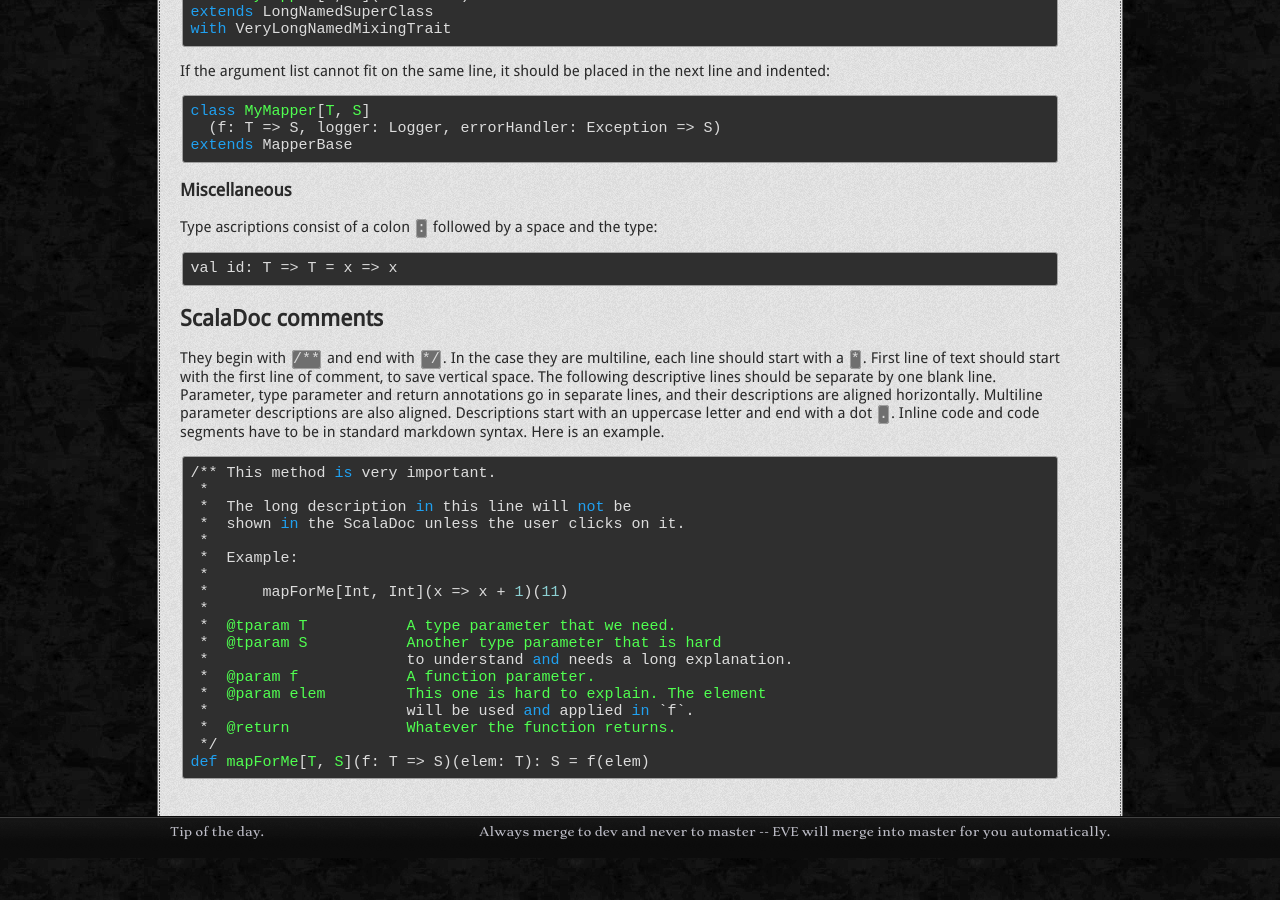
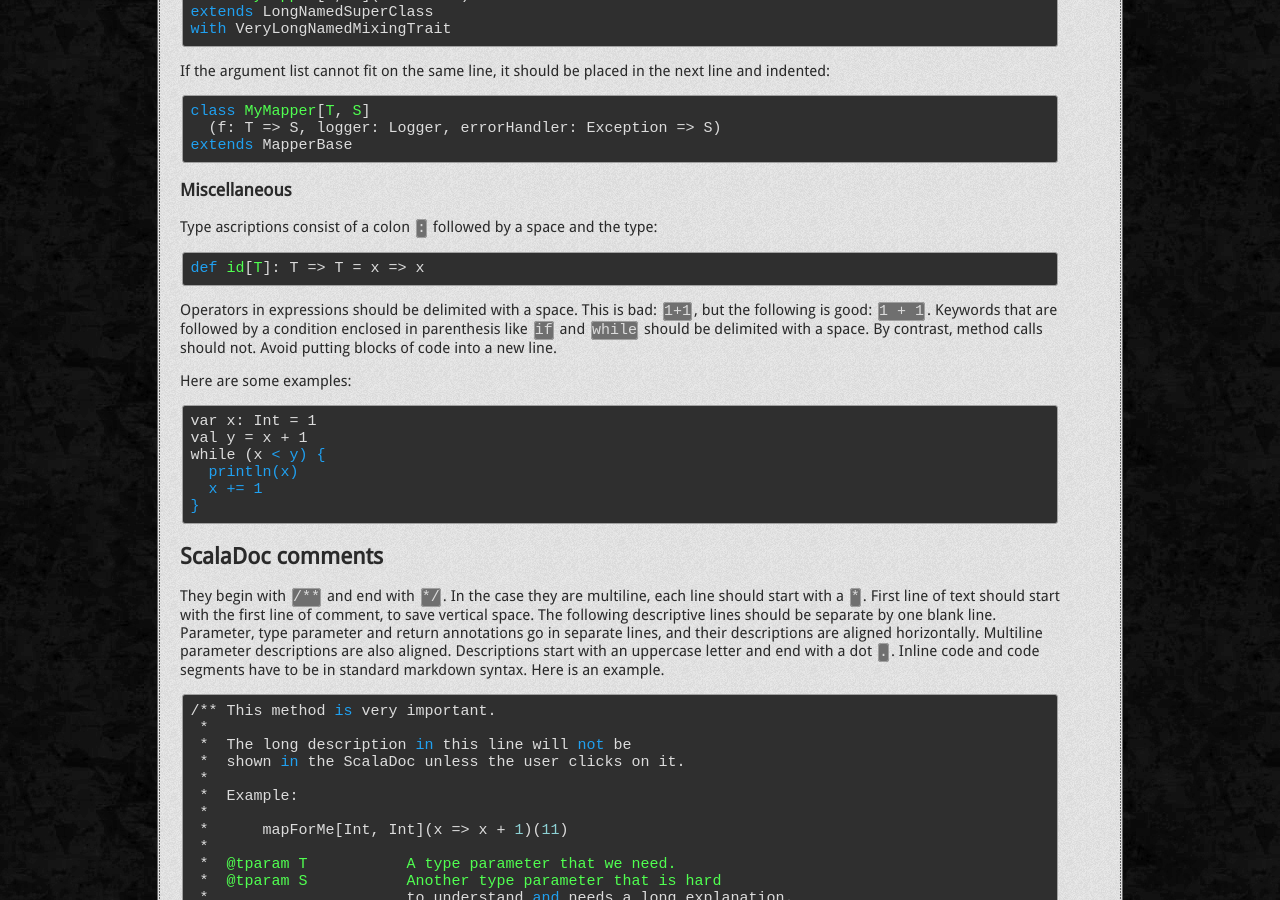
Before and after one commit to storm-enroute/storm-enroute.github.io, a Jekyll site: the page built from home/styleguide.md, in a window 1280 px wide and 900 px high, scrolled down 1300 px. Built offline with Jekyll 4.4.1, drawn with Linux system fonts in a browser that asks for light colours.

Commit message:
Update styleguide.md

```diff
--- a/home/styleguide.md
+++ b/home/styleguide.md
@@ -87,7 +87,23 @@ If the argument list cannot fit on the same line, it should be placed in the nex
 
 Type ascriptions consist of a colon `:` followed by a space and the type:
 
-    val id: T => T = x => x
+    def id[T]: T => T = x => x
+
+Operators in expressions should be delimited with a space.
+This is bad: `1+1`,
+but the following is good: `1 + 1`.
+Keywords that are followed by a condition enclosed in parenthesis like `if` and `while` should be delimited with a space.
+By contrast, method calls should not.
+Avoid putting blocks of code into a new line.
+
+Here are some examples:
+
+    var x: Int = 1
+    val y = x + 1
+    while (x < y) {
+      println(x)
+      x += 1
+    }
 
 
 ## ScalaDoc comments
```
